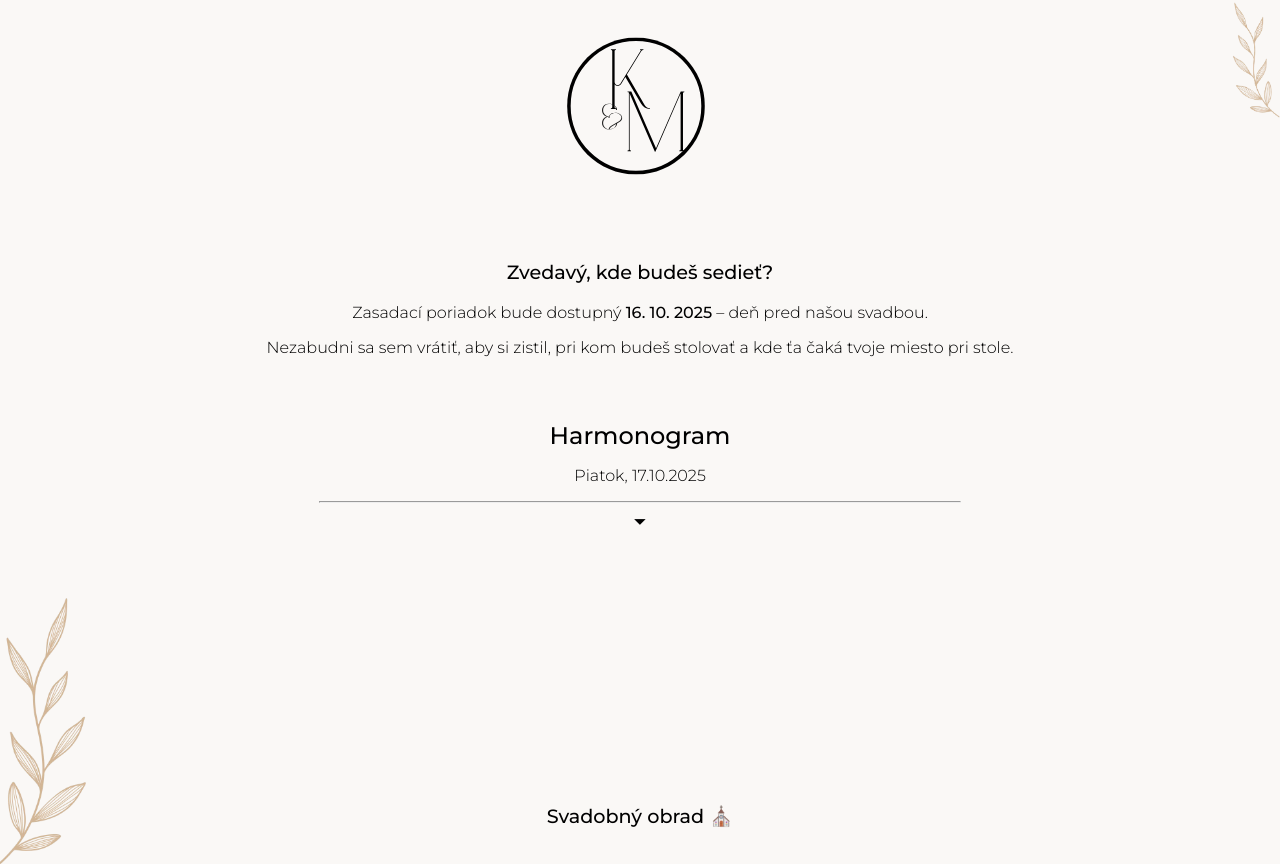
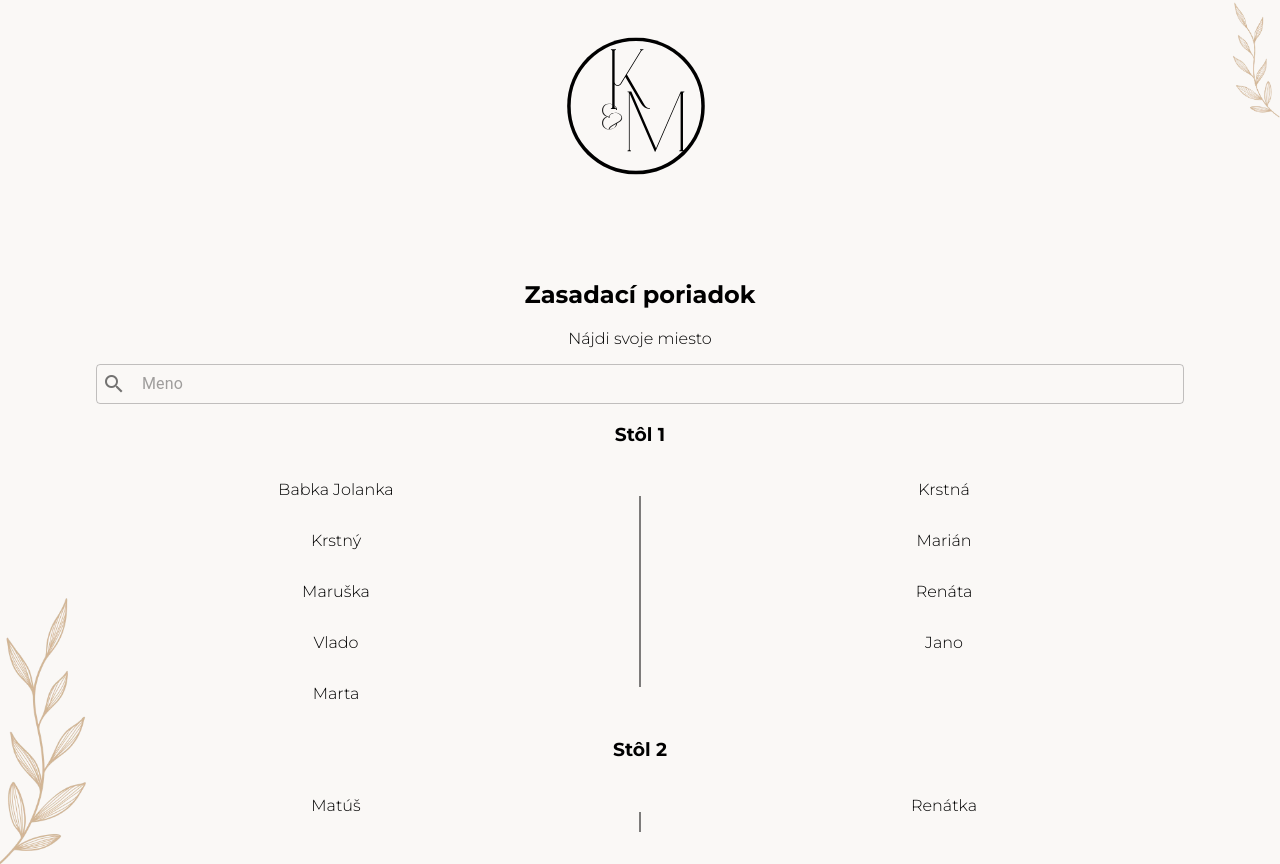
Before and after one commit to mknut/wedding-seating-plan, a React (Create React App) app: page / in a window 1280 px wide. Built offline with nearby package versions, Linux system fonts and the light colour scheme.

Commit message:
table list

```diff
--- a/src/App.js
+++ b/src/App.js
@@ -1,22 +1,7 @@
 import "./App.css";
 import { TableList } from "./pages/TableList";
-// import { TableMap } from "./pages/TableMap";
-import { Placeholder } from "./pages/Placeholder";
-import { useState } from "react";
 
 function App() {
-  const [page, setPage] = useState("placeholder");
-
-  const visiblePage = () => {
-    switch (page) {
-      case "tableList":
-        return <TableList />;
-      // case "tableMap":
-      //   return <TableMap />;
-      default:
-        return <Placeholder onDateClick={() => setPage("tableList")} />;
-    }
-  };
   return (
     <div className="App">
       <header className="App-header">
@@ -27,7 +12,9 @@ function App() {
         />
       </header>
 
-      <main className="App-main">{visiblePage()}</main>
+      <main className="App-main">
+        <TableList />
+      </main>
     </div>
   );
 }
--- a/src/pages/TableList.js
+++ b/src/pages/TableList.js
@@ -5,147 +5,131 @@ const tableData = [
   {
     name: "Stôl 1",
     guests: [
-      "Zuzana M.",
-      "Matej M.",
-      "Kristián",
-      "Patrik K.",
-      "Robo",
-      "Veronika",
-      "Michal B.",
-      "Nikola V.",
-      "Dorota S.",
-      "Viktória S.",
+      "Babka Jolanka",
+      "Krstná",
+      "Krstný",
+      "Marián",
+      "Maruška",
+      "Renáta",
+      "Vlado",
+      "Jano",
+      "Marta",
     ],
   },
   {
     name: "Stôl 2",
     guests: [
-      "Katarína",
-      "Majo G.",
-      "Zuzana G.",
-      "Tobias",
-      "Timotej",
-      "Tatiana",
-      "Matej H.",
-      "Viktória H.",
-      "Martina H.",
-      "Matúš H.",
-    ],
-  },
-  {
-    name: "Stôl 3",
-    guests: [
-      "Dávid",
-      "Zuzana",
-      "Peťo",
-      "Monika",
-      "Miška",
-      "Ľubo",
-      "Stela",
-      "Paulína",
-      "Karolína",
-    ],
-  },
-  {
-    name: "Stôl 4",
-    guests: [
-      "Rudo",
-      "Janka",
-      "Marika",
-      "Peter",
-      "dedo Rudo",
-      "Peter",
-      "Renáta",
-    ],
-  },
-  {
-    name: "Stôl 5",
-    guests: [
-      "Miroslav",
-      "Božena",
-      "Martina",
-      "Alenka",
-      "Marián",
-      "Jozef",
-      "Mária",
-      "Metod",
-      "Tonka",
-      "Sabina",
-    ],
-  },
-  {
-    name: "Stôl 6",
-    guests: ["Juraj", "Danka", "Miro", "Andrea", "Peťo", "Kika"],
-  },
-  {
-    name: "Stôl 7",
-    guests: [
+      "Matúš",
+      "Renátka",
+      "Zuzka",
+      "Dia",
+      "Patrik",
       "Erika",
       "Tomáš",
-      "Zuzana Ch.",
-      "Matúš Ch.",
-      "Renka",
-      "Diana",
-      "Patrik",
       "Valika",
       "Michal",
       "Lukáš",
     ],
   },
   {
-    name: "Stôl 8",
+    name: "Stôl 3",
     guests: [
-      "babka",
-      "babka",
-      "Monika.",
-      "Fero",
-      "Marián.",
-      "Valika",
-      "Miro",
-      "Maruska",
+      "Babka Dorotka",
+      "Marek",
+      "Kvetka",
+      "Marko",
+      "Karinka",
+      "Miška",
+      "Tomáš",
+      "Vavrík",
+      "Bibka",
+      "Vavro",
     ],
   },
   {
-    name: "Stôl 9",
+    name: "Stôl 4",
     guests: [
-      "Marek",
-      "Kvetka",
-      "Marko",
-      "Vavro",
-      "Peter",
-      "Vavro",
-      "Biba",
-      "Miška",
-      "Tomáš",
-      "Karinka",
-    ],
-  },
-  {
-    name: "Stôl 10",
-    guests: [
-      "Ferko",
-      "Viky a Dorotka",
-      "Viktorka",
-      "Mária a Sára",
-      "Kubo",
-      "Hanka",
+      "Majo",
+      "Adriána",
+      "Ondro",
+      "Nikoleta",
+      "Valika",
       "Monika",
       "Ivka",
       "Miro",
     ],
   },
   {
+    name: "Stôl 5",
+    guests: ["Ferko", "Viky", "Viktorka", "Mária", "Jakub", "Hanka", "Sárka"],
+  },
+  {
+    name: "Stôl 6",
+    guests: [
+      "Babka Sabina",
+      "Martina",
+      "Alenka",
+      "Marián",
+      "Jožo",
+      "Maja",
+      "Metod",
+      "Tonka",
+      "Božena",
+      "Miro",
+    ],
+  },
+  {
+    name: "Stôl 7",
+    guests: [
+      "Zuzka",
+      "Dávid",
+      "Miška",
+      "Ľubo",
+      "Stelka",
+      "Peťo",
+      "Monika",
+      "Paulína",
+      "Aleš",
+      "Karolína",
+    ],
+  },
+  {
+    name: "Stôl 8",
+    guests: ["Dedo Rudo", "Rudo", "Janka", "Marika", "Peťo", "Peter", "Renáta"],
+  },
+  {
+    name: "Stôl 9",
+    guests: [
+      "Majo",
+      "Katka",
+      "Tatiana",
+      "Timotej",
+      "Tobias",
+      "Zuzka",
+      "Martinka",
+      "Matúš",
+      "Matej",
+      "Viktória",
+    ],
+  },
+
+  {
+    name: "Stôl 10",
+    guests: ["Peťo", "Kika", "Ďuro", "Danka", "Miro", "Andrea"],
+  },
+  {
     name: "Stôl 11",
     guests: [
-      "Bordnarova teta",
-      "Bordnar ujo",
-      "Buranovska",
-      "Buranovsky",
-      "Majo",
-      "Adriana",
-      "Ondro",
-      "Nikola a Ondrik",
-      "Valika",
+      "Zuzka",
+      "Matej",
+      "Kristián",
+      "Paťo",
+      "Robo",
+      "Veronika",
+      "Mišo",
+      "Nika",
+      "Dorka",
+      "Viky",
     ],
   },
 ];
```
